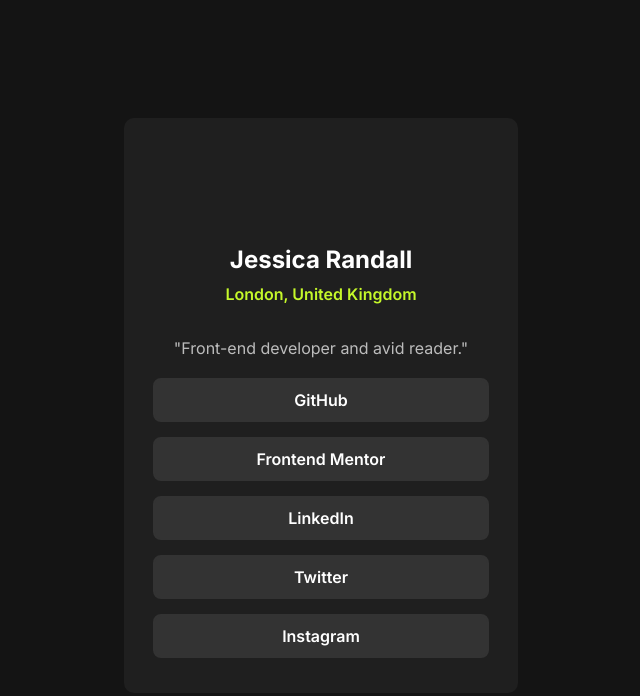
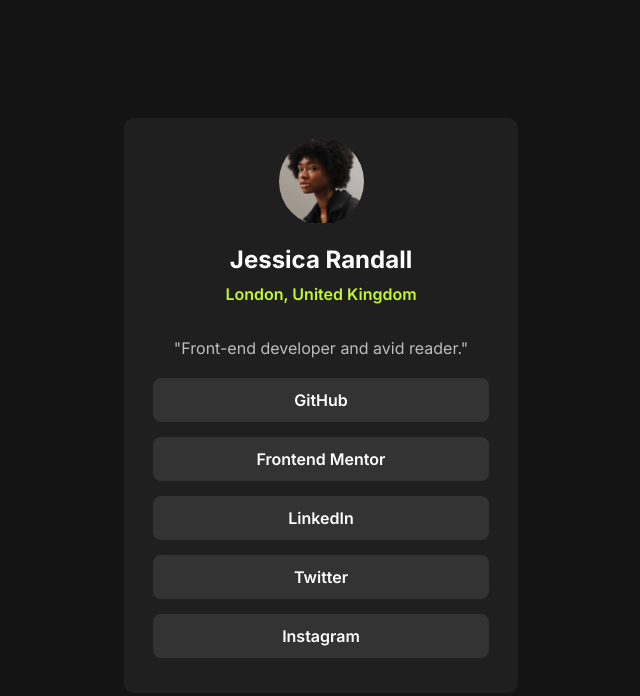
Before and after one commit to Ahmedelshinnawi/Social-links-profile, a plain HTML site: page index.html in a window 1280 px wide. Shown: the whole page, without its empty margins (319-959 px from the left). Drawn offline with Linux system fonts and the light colour scheme.

Commit message:
style.css

```diff
--- a/style.css
+++ b/style.css
@@ -37,7 +37,7 @@ main {
 }
 
 .profile {
-    background-image: url(assets/images/avatar-jessica.jpeg);
+    background-image: url(images/avatar-jessica.jpeg);
     display: block;
     background-size: contain;
     height: 87px;
```
